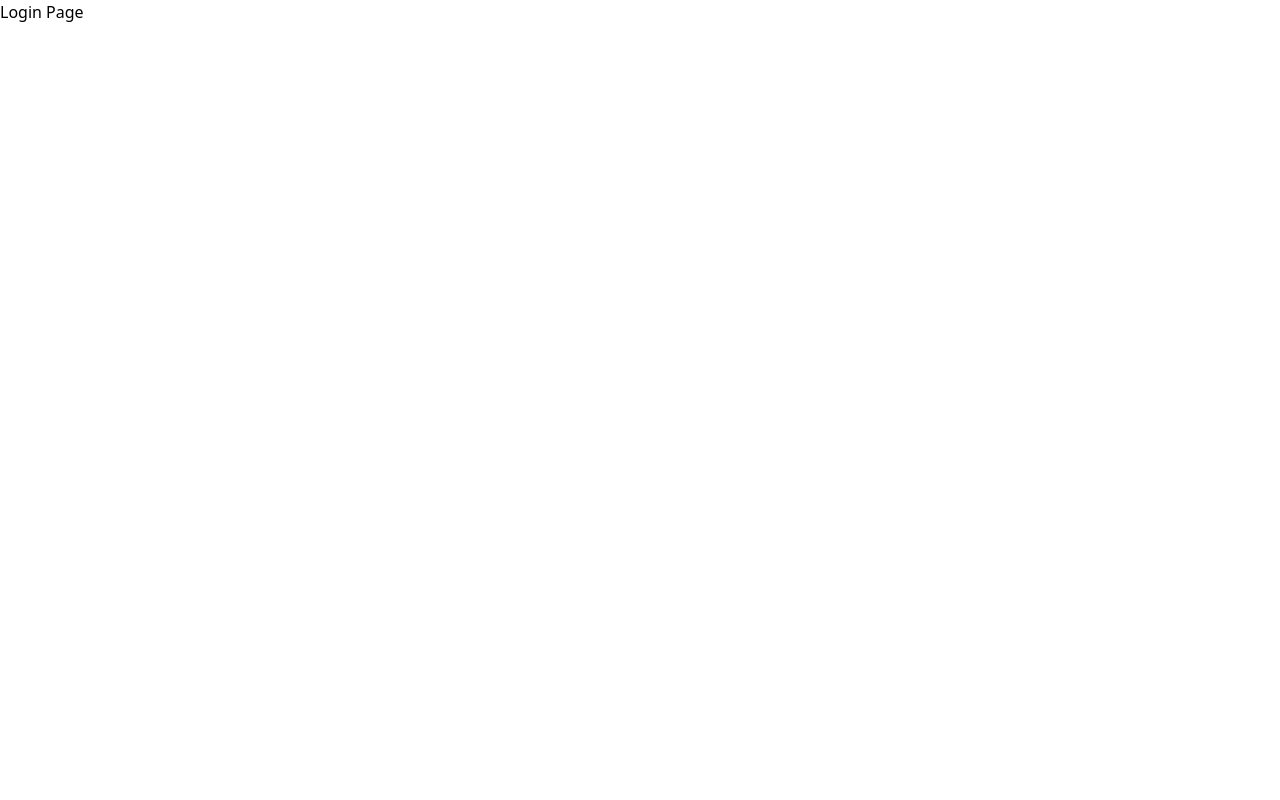
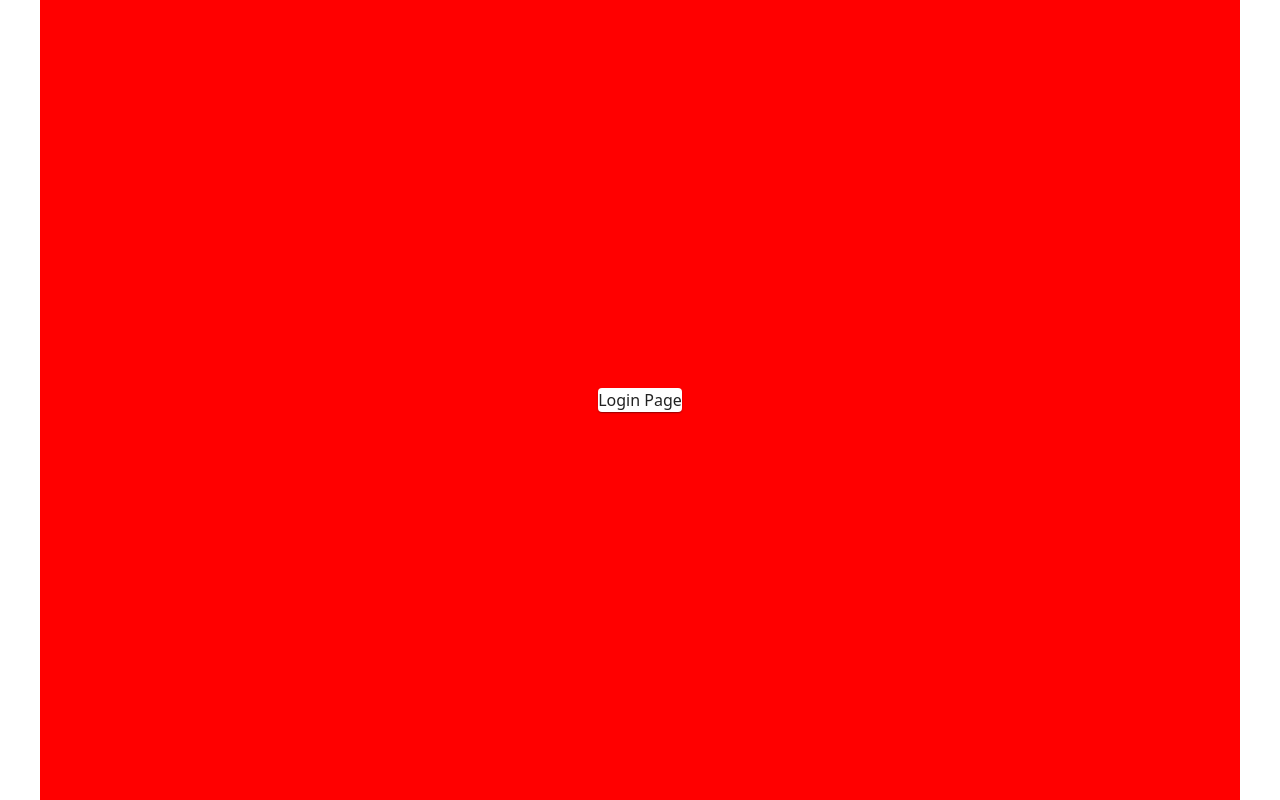
Before and after one commit to nattawat-wib/mern-social-media, a React (Vite) app in the folder client/: page / in a window 1280 px wide. Built offline with nearby package versions, Linux system fonts and the light colour scheme.

Commit message:
set mui theme

```diff
--- a/client/src/App.jsx
+++ b/client/src/App.jsx
@@ -1,12 +1,16 @@
 import './App.scss'
+import { ThemeProvider, StyledEngineProvider } from '@mui/material/styles';
+import theme from './style/theme';
 
 import Login from './pages/login';
 
 function App() {
     return (
-        <>
-            <Login />
-        </>
+        <StyledEngineProvider injectFirst>
+            <ThemeProvider theme={theme}>
+                <Login />
+            </ThemeProvider>
+        </StyledEngineProvider>
     )
 }
 export default App
--- a/client/src/pages/login.jsx
+++ b/client/src/pages/login.jsx
@@ -1,7 +1,24 @@
+import Paper from '@mui/material/Paper';
+import Container from '@mui/material/Container';
+
+import styled from 'styled-components';
+
 const Login = () => {
     return (
-        <h1> Login Page </h1>
+        <LoginPageWrapper>
+            <Paper>
+                <h1> Login Page </h1>
+            </Paper>
+        </LoginPageWrapper>
     )
 }
 
 export default Login;
+
+const LoginPageWrapper = styled(Container)`
+    height: 100vh;
+    display: flex;
+    align-items: center;
+    justify-content: center;
+    background-color: red;
+`
--- /dev/null
+++ b/client/src/style/theme.js
@@ -0,0 +1,5 @@
+import { createTheme } from "@mui/material/styles";
+
+const theme = createTheme({});
+
+export default theme;
```
